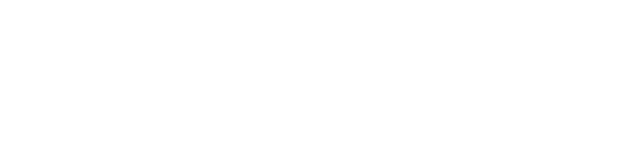
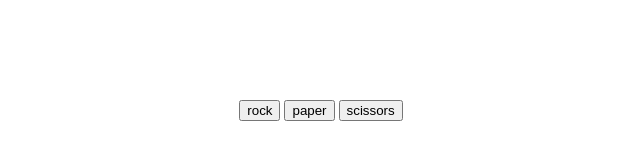
Before and after one commit to SerginoCroes/RPS, a plain HTML site: page index.html in a window 1280 px wide. Shown: the whole page, without its empty margins (319-959 px from the left). Drawn offline with Linux system fonts and the light colour scheme.

Commit message:
Added gui

```diff
--- a/index.html
+++ b/index.html
@@ -5,9 +5,17 @@
     <meta http-equiv="X-UA-Compatible" content="IE=edge">
     <meta name="viewport" content="width=device-width, initial-scale=1.0">
     <title>Document</title>
-    <script src="./script.js"></script>
+    <script src="./script.js" defer></script>
+    <link rel="stylesheet" href="style.css">
 </head>
 <body>
+    <div>
+        <button id="rock">rock</button>
+        <button id="paper">paper</button>
+        <button id="scissors">scissors</button>
+    </div>
+    <div class="results">
 
+    </div>
 </body>
 </html>
--- /dev/null
+++ b/style.css
@@ -0,0 +1,7 @@
+body {
+    display: flex;
+    flex-direction: column;
+    align-items: center;
+    justify-content: center;
+    margin: 100px;
+}
```
